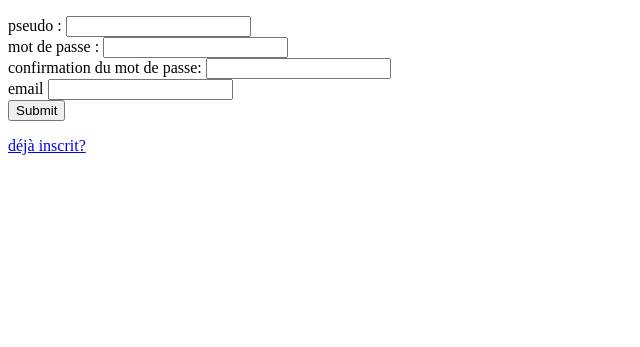
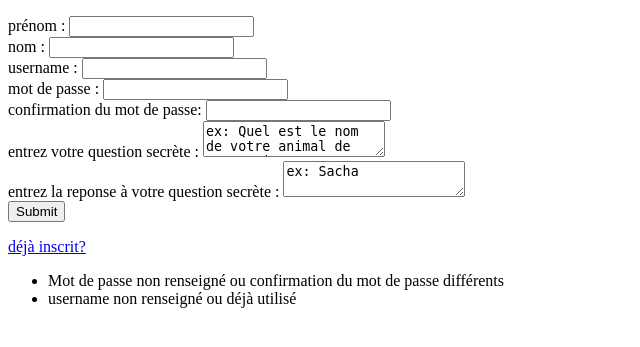
Before and after one commit to Joduq/ExtranetBancaire, a PHP site: page /inscription.php in a window 1280 px wide. Shown: the top 347 px of the page, without its empty margins (0-640 px from the left). Run offline with PHP 8.4, Linux system fonts and the light colour scheme; data that the repository does not hold is empty.

Commit message:
inscription

```diff
--- a/inscription.php
+++ b/inscription.php
@@ -1,4 +1,6 @@
-<?PHP  session_start();?>
+<?php
+  session_start();
+?>
 <!DOCTYPE html>
 <html lang="en">
 <head>
@@ -10,29 +12,35 @@
 <body>
   <form action="inscription.php" method="post">
     <p>
-    <label for="pseudo">pseudo :</label>
-    <input type="text" name="pseudo" id="pseudo" value="<?php echo $_POST['pseudo'] ?>"/><br/>
-    <label for="mdp">mot de passe :</label>
-    <input type="password" name="mdp" id="mdp" value="<?php echo $_POST['mdp'] ?>"/><br/>
-    <label for="confirmdp">confirmation du mot de passe:</label>
-    <input type="password" name="confirmdp" id="confirmdp" value="<?php echo $_POST['confirmdp'] ?>"/><br/>
-    <label for="email">email</label>
-    <input type="text" name="email" id="email" value="<?php echo $_POST['email'] ?>"/><br/>
+    <label for="prenom">prénom :</label>
+    <input type="text" name="prenom" id="prenom" value="<?php echo $_POST['prenom'] ?>"/><br/>
+    <label for="nom">nom :</label>
+    <input type="text" name="nom" id="nom" value="<?php echo $_POST['nom'] ?>"/><br/>
+    <label for="username">username :</label>
+    <input type="text" name="username" id="username" value="<?php echo $_POST['username'] ?>"/><br/>
+    <label for="password">mot de passe :</label>
+    <input type="password" name="password" id="password" value="<?php echo $_POST['password'] ?>"/><br/>
+    <label for="confirpassword">confirmation du mot de passe:</label>
+    <input type="password" name="confirpassword" id="confirpassword" value="<?php echo $_POST['confirpassword'] ?>"/><br/>
+    <label for="question">entrez votre question secrète :</label>
+    <textarea name="question" id="question">ex: Quel est le nom de votre animal de compagnie?</textarea><br/>
+    <label for="reponse">entrez la reponse à votre question secrète :</label>
+    <textarea name="reponse" id="reponse">ex: Sacha</textarea>  <br/>
     <input type="submit"/>
     </p>
   </form>
   <a href="connexion.php">déjà inscrit?</a>
 
 <?php
-if (isset($_SESSION['id']) AND isset($_SESSION['pseudo']))
+if (isset($_SESSION['id_user']) AND isset($_SESSION['username']))
 {
-    echo 'Bonjour ' . $_SESSION['pseudo'];
+    echo 'Bonjour ' . $_SESSION['username'];
 }
 
 
 //verification du mot de passe avec le mot de passe de confirmation
 
-function confirm_email($str_a, $str_b) {
+function confirm_password($str_a, $str_b) {
   if($str_a==$str_b && $str_a != NUll && $str_b != NULL){
     return TRUE;
   }else{
@@ -42,21 +50,21 @@ function confirm_email($str_a, $str_b) {
   }
 }
 
-// confirm_email($_POST['mdp'],$_POST['confirmdp']);
+// confirm_password($_POST['password'],$_POST['confirpassword']);
 
-//verification que le pseudo est bien unique et n existe pas dans la bdd
+// verification que le username est bien unique et n existe pas dans la bdd
 
-function valid_pseudo($str){
+function valid_username($str){
   try
   {
-  $bdd_a = new PDO('mysql:host=localhost;dbname=espace_membre;charset=utf8', 'root', 'root', array(PDO::ATTR_ERRMODE => PDO::ERRMODE_EXCEPTION));
+  $bdd_a = new PDO('mysql:host=localhost;dbname=extranet_bancaire;charset=utf8', 'root', 'root', array(PDO::ATTR_ERRMODE => PDO::ERRMODE_EXCEPTION));
   }
   catch(Exception $e)
   {
           die('Erreur : '.$e->getMessage());
   }
-  $req_a = $bdd_a->prepare('SELECT COUNT(*) FROM membres WHERE pseudo = :pseudo');
-  $req_a->execute(array('pseudo' =>$str)); //$_POST['pseudo']
+  $req_a = $bdd_a->prepare('SELECT COUNT(*) FROM accounts WHERE username = :username');
+  $req_a->execute(array('username' =>$str)); //$_POST['username']
   $count = $req_a->fetchColumn();
 
   if ($count < 1 && $str != null)
@@ -66,33 +74,18 @@ function valid_pseudo($str){
     return FALSE;
   }
 }
-// valid_pseudo($_POST['pseudo']);
 
-//verification que l'adresse mail est bien une adresse mail
-
-function valid_email($str) {
-  if(!preg_match("/^([a-z0-9\+_\-]+)(\.[a-z0-9\+_\-]+)*@([a-z0-9\-]+\.)+[a-z]{2,6}$/ix", $str))
-  {
-    return FALSE;
-    $array_of_errors[]="Adresse email invalide";
-    echo "adress apas ok";
-    var_dump($array_of_errors);
-
-  } else {
-    return TRUE;
-  }
-}
-// valid_email($_POST['email']);
 function add_to_bdd(){
   // Hachage du mot de passe
-  $pass_hache = password_hash($_POST['mdp'], PASSWORD_DEFAULT);
-  $pseudo = $_POST['pseudo'];
-  $email =$_POST['email'];
-  // $date = CURDATE();
-  // Connexion à la base de données
+  $password_hash = password_hash($_POST['password'], PASSWORD_DEFAULT);
+  $username = $_POST['username'];
+  $prenom = $_POST['prenom'];
+  $nom = $_POST['nom'];
+  $question = $_POST['question'];
+  $reponse = $_POST['reponse'];
   try
   {
-    $bdd = new PDO('mysql:host=localhost;dbname=espace_membre;charset=utf8', 'root', 'root');
+    $bdd = new PDO('mysql:host=localhost;dbname=extranet_bancaire;charset=utf8', 'root', 'root');
   }
   catch(Exception $e)
   {
@@ -100,35 +93,30 @@ function add_to_bdd(){
   }
 
   // Insertion
-  $req = $bdd->prepare('INSERT INTO membres(pseudo, pass, email, date_inscription) VALUES(:pseudo, :pass, :email, CURDATE())');
+  $req = $bdd->prepare('INSERT INTO accounts(nom, prenom, username, password, question, reponse) VALUES(:nom, :prenom, :username, :password, :question, :reponse)');
   $req->execute(array(
-      'pseudo' => $pseudo,
-      'pass' => $pass_hache,
-      'email' => $email));
+      'nom' => $nom,
+      'prenom' => $prenom,
+      'username' => $username,
+      'password' => $password_hash,
+      'question' => $question,
+      'reponse' => $reponse));
+
   // Redirection du visiteur vers la page du minichat
   // header('Location: minichat.php');
 }
 
-if( confirm_email($_POST['mdp'],$_POST['confirmdp'])==TRUE && valid_pseudo($_POST['pseudo'])==TRUE &&  valid_email($_POST['email'])==TRUE ){
+if( confirm_password($_POST['password'],$_POST['confirpassword'])==TRUE && valid_username($_POST['username'])==TRUE){
   add_to_bdd();
   print "yes";
-} elseif(confirm_email($_POST['mdp'] && NULL,$_POST['confirmdp'])==NULL && valid_pseudo($_POST['pseudo'])==NULL &&  valid_email($_POST['email'])==NULL)
-
-{
-
-
 }else{
-  if(confirm_email($_POST['mdp'],$_POST['confirmdp'])==FALSE )
+  if(confirm_password($_POST['password'],$_POST['confirpassword'])==FALSE )
   {
     $array_of_errors[]="Mot de passe non renseigné ou confirmation du mot de passe différents";
   }
-  if(valid_pseudo($_POST['pseudo'])==FALSE )
+  if(valid_username($_POST['username'])==FALSE )
   {
-    $array_of_errors[]="Pseudo non renseigné ou déjà utilisé";
-  }
-  if(valid_email($_POST['email'])==FALSE )
-  {
-    $array_of_errors[]="Adresse email invalide";
+    $array_of_errors[]="username non renseigné ou déjà utilisé";
   }
   echo "<ul>";
   foreach ($array_of_errors as $value) {
@@ -137,7 +125,6 @@ if( confirm_email($_POST['mdp'],$_POST['confirmdp'])==TRUE && valid_pseudo($_POS
   echo "</ul>";
 }
 
-// elseif($_POST['mdp']==NULL|| $_POST['confirmdp']==NULL|| $_POST['pseudo']==NULL || $_POST['email']== NULL)
 ?>
 </body>
 </html>
```
Also changed, not shown: connexion.php (+14 -16 lines), index.php (+9 -0 lines), votes.php (added).
